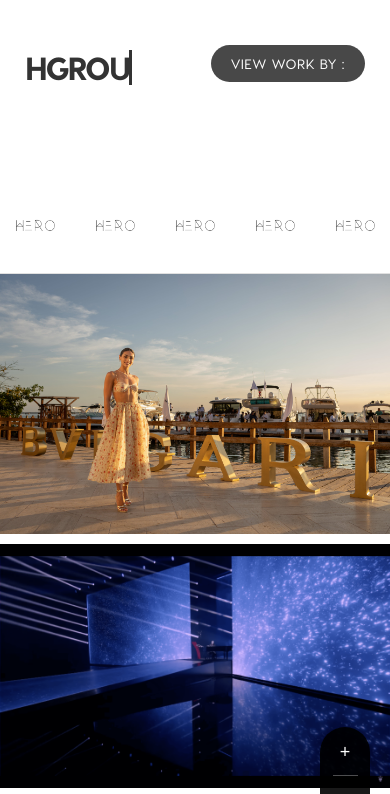
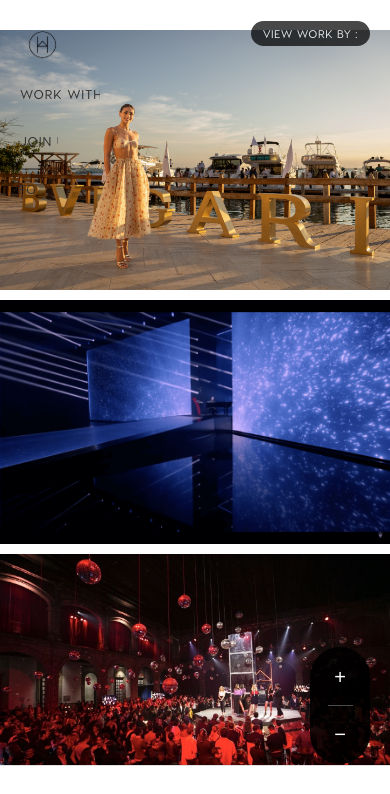
Before and after one commit to sebastiux/purpleclone, a React (Vite) app: page / in a window 390 px wide. Shown: the top 794 px of the page. Built offline with nearby package versions, Linux system fonts and the light colour scheme; a web font is replaced by a local one.

Commit message:
DetailsMain

```diff
--- a/src/App.css
+++ b/src/App.css
@@ -5,85 +5,90 @@
   background-color: #fff;
 }
 
-/* Corrected Main Header */
+/* Main Header */
 .main-header {
   width: 100%;
-  height: auto;
+  min-height: 180px;
   background-color: #fff;
   z-index: 1000;
   position: relative;
   transition: all 0.6s ease-in-out;
-  padding: 20px 0;
 }
 
 .main-header.hidden {
   height: 0;
+  min-height: 0;
   overflow: hidden;
-  padding: 0;
 }
 
 .header-content {
-  height: 25vh;
   display: flex;
   flex-direction: column;
-  justify-content: space-between;
   padding: 30px;
   position: relative;
   background-color: #fff;
+  height: 100%;
 }
 
-/* Logo Animation - Better sizing */
+/* Logo Container - BIGGER LOGO */
 .logo-container {
   position: absolute;
-  top: 25px;
-  left: 25px;
-  background: #fff;
-  padding: 5px 0;
+  top: 30px;
+  left: 30px;
   z-index: 1001;
 }
 
 .logo {
-  font-size: 3rem;
-  font-weight: 900;
-  font-family: 'Visby CF', sans-serif;
-  color: #333;
-  letter-spacing: -2px;
-  overflow: hidden;
-  white-space: nowrap;
-  width: 0;
-  animation: typewriter 1.5s steps(7) 4.5s forwards; /* Changed timing */
-  border-right: 3px solid #333;
+  height: 100px; /* Bigger logo */
+  width: auto;
+  object-fit: contain;
+  opacity: 0;
+  animation: fadeInLogo 1.5s ease 4.5s forwards;
 }
 
-@keyframes typewriter {
+@keyframes fadeInLogo {
+  from {
+    opacity: 0;
+    transform: scale(0.8);
+  }
   to {
-    width: 100%;
+    opacity: 1;
+    transform: scale(1);
   }
 }
 
-/* Navigation Styles - Better positioning and sizing */
+/* Navigation - Left side vertical menu */
 .main-nav {
   position: absolute;
-  top: 55%;
-  left: 25px;
-  transform: translateY(-50%);
+  top: 120px;
+  left: 30px;
 }
 
 .nav-list {
   list-style: none;
   margin: 0;
   padding: 0;
+  display: flex;
+  flex-direction: column;
+  gap: 12px;
 }
 
 .nav-item {
-  margin: 12px 0;
+  margin: 0;
   opacity: 0;
-  animation: fadeIn 0.3s ease var(--nav-delay) forwards;
+  transform: translateX(-30px);
+  animation: slideInLeft 0.6s ease forwards;
 }
 
-.nav-item:nth-child(1) { animation-delay: 1s; }
-.nav-item:nth-child(2) { animation-delay: 1.2s; }
-.nav-item:nth-child(3) { animation-delay: 1.4s; }
+.nav-item:nth-child(1) {
+  animation-delay: 5s;
+}
+.nav-item:nth-child(2) {
+  animation-delay: 5.2s;
+}
+.nav-item:nth-child(3) {
+  animation-delay: 5.4s;
+}
 
 @keyframes slideInLeft {
   to {
@@ -145,13 +150,13 @@
   transform: translateX(10px);
 }
 
-/* View Work Button - Better sizing */
+/* View Work Button */
 .view-work-btn {
   position: absolute;
-  top: 25px;
-  right: 25px;
+  top: 30px;
+  right: 30px;
   opacity: 0;
-  animation: fadeIn 0.8s ease 5.5s forwards; /* Changed timing */
+  animation: fadeIn 0.8s ease 5.5s forwards;
 }
 
 .view-work-btn button {
@@ -191,13 +196,20 @@
   align-items: center;
   justify-content: center;
   z-index: 9999;
-  animation: fadeOutPresentation 0.5s ease 4s forwards;
+  animation: fadeOutPresentation 0.5s ease 16s forwards;
+}
+
+.presentation-content {
+  display: flex;
+  flex-direction: column;
+  align-items: center;
+  gap: 40px;
 }
 
 .presentation-text {
   font-size: 2.5rem;
   font-weight: 700;
-  font-family: 'Visby CF', sans-serif;
+  font-family: 'Visby CF';
   color: #000;
   text-align: center;
   overflow: hidden;
@@ -205,6 +217,14 @@
   width: 0;
   animation: typewriterPresentation 3s steps(35) 0.5s forwards;
   border-right: 3px solid #000;
+}
+
+.presentation-logo {
+  height: 400px;
+  width: auto;
+  object-fit: contain;
+  opacity: 0;
+  animation: fadeInLogo 1s ease 3s forwards;
 }
 
 @keyframes typewriterPresentation {
@@ -220,11 +240,11 @@
   }
 }
 
-/* Holdings Menu - White background */
+/* Holdings Menu - Thinner */
 .holdings-menu {
   width: 100%;
   background: #fff;
-  padding: 20px 0;
+  padding: 10px 0;
   z-index: 999;
   transition: all 0.5s ease;
   border-bottom: 1px solid #e0e0e0;
@@ -234,8 +254,11 @@
 
 .holdings-menu.fixed {
   position: fixed;
-  top: 50px;
+  top: 60px;
+  left: 0;
+  right: 0;
   background: #fff;
+  box-shadow: 0 2px 5px rgba(0, 0, 0, 0.05);
 }
 
 .holdings-container {
@@ -245,7 +268,7 @@
   gap: 60px;
   width: 100%;
   margin: 0 auto;
-  padding: 15px 20px;
+  padding: 5px 20px;
   background: #fff;
 }
 
@@ -285,7 +308,7 @@
 .holding-item:hover::after {
   content: '';
   position: absolute;
-  bottom: -8px;
+  bottom: -5px;
   left: 0;
   right: 0;
   height: 2px;
@@ -318,18 +341,19 @@
   text-align: center;
 }
 
-/* Horizontal Navigation - White background */
+/* Horizontal Navigation - MORE VISIBLE */
 .horizontal-nav {
   position: fixed;
   top: 0;
   left: 0;
   width: 100%;
   background: #fff;
-  padding: 12px 0;
+  padding: 15px 0;
   z-index: 998;
   transform: translateY(-100%);
   transition: transform 0.5s ease;
   border-bottom: 1px solid #e0e0e0;
+  box-shadow: 0 2px 5px rgba(0, 0, 0, 0.1);
 }
 
 .horizontal-nav.visible {
@@ -341,17 +365,16 @@
   justify-content: space-between;
   align-items: center;
   width: 100%;
+  max-width: 1400px;
   margin: 0 auto;
   padding: 0 40px;
   background: #fff;
 }
 
 .logo-small {
-  font-size: 1.4rem;
-  font-weight: 900;
-  font-family: 'Visby CF', sans-serif;
-  color: #333;
-  letter-spacing: -1px;
+  height: 50px;
+  width: auto;
+  object-fit: contain;
 }
 
 .horizontal-nav-list {
@@ -360,22 +383,43 @@
   gap: 35px;
   margin: 0;
   padding: 0;
+  align-items: center;
 }
 
 .horizontal-nav-list a {
   text-decoration: none;
   color: #333;
-  font-weight: 500;
+  font-weight: 600;
   font-family: 'Visby CF', sans-serif;
-  font-size: 0.9rem;
-  transition: color 0.3s ease;
+  font-size: 0.85rem;
+  transition: all 0.3s ease;
+  text-transform: uppercase;
+  letter-spacing: 0.5px;
 }
 
 .horizontal-nav-list a:hover {
   color: #8B5CF6;
 }
 
-/* Vertical Zoom Controls - Always visible */
+/* Hamburger Menu */
+.mobile-menu-toggle {
+  display: none;
+  background: none;
+  border: none;
+  cursor: pointer;
+  padding: 5px;
+  flex-direction: column;
+  gap: 4px;
+}
+
+.mobile-menu-toggle span {
+  width: 25px;
+  height: 2px;
+  background: #333;
+  transition: all 0.3s ease;
+}
+
+/* Vertical Zoom Controls */
 .zoom-controls {
   position: fixed;
   bottom: 40px;
@@ -427,7 +471,7 @@
   margin: 3px 0;
 }
 
-/* Main Content - White background */
+/* Main Content */
 .main-content {
   width: 100%;
   position: relative;
@@ -536,15 +580,19 @@
   grid-template-columns: repeat(7, 1fr);
 }
 
-/* Responsive adjustments */
+/* Responsive - Tablet */
 @media (max-width: 1024px) {
   .portfolio-masonry {
     grid-template-columns: repeat(2, 1fr) !important;
     row-gap: 15px;
   }
 
+  .header-content {
+    padding: 25px;
+  }
+
   .logo {
-    font-size: 2.5rem;
+    height: 60px;
   }
 
   .nav-link {
@@ -560,61 +608,81 @@
   .holdings-container {
     gap: 40px;
   }
+
+  .horizontal-nav-list {
+    gap: 25px;
+  }
+
+  .horizontal-nav-list a {
+    font-size: 0.8rem;
+  }
 }
 
+/* Responsive - Mobile */
 @media (max-width: 768px) {
+  /* Portfolio */
   .portfolio-masonry {
     grid-template-columns: 1fr !important;
     row-gap: 10px;
   }
 
+  /* Main Header */
   .main-header {
-    height: 22vh;
+    min-height: auto;
+    padding-bottom: 0;
   }
 
   .header-content {
-    height: 22vh;
     padding: 20px;
+    padding-bottom: 10px;
+  }
+
+  .logo-container {
+    top: 20px;
+    left: 20px;
   }
 
   .logo {
-    font-size: 2rem;
+    height: 50px;
+  }
+
+  /* Navigation */
+  .main-nav {
+    top: 80px;
+    left: 20px;
+  }
+
+  .nav-list {
+    gap: 8px;
   }
 
   .nav-link {
-    font-size: 0.95rem;
+    font-size: 0.9rem;
   }
 
-  .zoom-controls {
-    bottom: 20px;
+  /* View Work Button */
+  .view-work-btn {
+    top: 20px;
     right: 20px;
-    width: 50px;
   }
 
-  .zoom-btn {
-    width: 40px;
-    height: 40px;
-    font-size: 18px;
+  .view-work-btn button {
+    font-size: 0.75rem;
+    padding: 8px 16px;
   }
 
-  .holdings-container {
-    gap: 30px;
-    padding: 0 15px;
+  /* Presentation */
+  .presentation-text {
+    font-size: 1.5rem;
+    padding: 0 20px;
   }
 
-  .holding-logo,
-  .holding-placeholder {
-    width: 50px;
+  .presentation-logo {
     height: 50px;
   }
 
-  .holdings-menu {
-    padding: 15px 0;
-  }
-
-  .presentation-text {
-    font-size: 1.5rem;
-    padding: 0 20px;
+  .presentation-content {
+    gap: 25px;
   }
 
   @keyframes typewriterPresentation {
@@ -622,4 +690,126 @@
       width: 90vw;
     }
   }
+
+  /* Holdings Menu - MOVE TO BOTTOM ON MOBILE */
+  .holdings-menu {
+    position: fixed;
+    bottom: 0;
+    top: auto;
+    width: 100%;
+    background: #fff;
+    padding: 10px 0;
+    border-top: 1px solid #e0e0e0;
+    border-bottom: none;
+    box-shadow: 0 -2px 5px rgba(0, 0, 0, 0.1);
+    z-index: 997;
+  }
+
+  .holdings-menu.fixed {
+    position: fixed;
+    bottom: 0;
+    top: auto;
+  }
+
+  .holdings-container {
+    gap: 20px;
+    padding: 5px 15px;
+    overflow-x: auto;
+    justify-content: flex-start;
+    -webkit-overflow-scrolling: touch;
+  }
+
+  .holding-logo,
+  .holding-placeholder {
+    width: 45px;
+    height: 45px;
+    flex-shrink: 0;
+  }
+
+  /* Horizontal Nav on Mobile */
+  .horizontal-nav {
+    padding: 12px 0;
+  }
+
+  .nav-content {
+    padding: 0 20px;
+  }
+
+  .logo-small {
+    height: 30px;
+  }
+
+  /* Hamburger menu on mobile */
+  .mobile-menu-toggle {
+    display: flex;
+  }
+
+  .horizontal-nav-list {
+    position: absolute;
+    top: 100%;
+    left: 0;
+    right: 0;
+    background: #fff;
+    flex-direction: column;
+    padding: 20px;
+    border-top: 1px solid #e0e0e0;
+    transform: translateY(-100%);
+    opacity: 0;
+    visibility: hidden;
+    transition: all 0.3s ease;
+    box-shadow: 0 5px 10px rgba(0, 0, 0, 0.1);
+  }
+
+  .horizontal-nav-list.mobile-open {
+    transform: translateY(0);
+    opacity: 1;
+    visibility: visible;
+  }
+
+  .horizontal-nav-list a {
+    font-size: 0.9rem;
+    padding: 10px 0;
+    display: block;
+  }
+
+  /* Adjust main content for bottom holdings */
+  .main-content {
+    padding-bottom: 80px;
+  }
+
+  /* Zoom controls adjustment */
+  .zoom-controls {
+    bottom: 80px;
+    right: 20px;
+  }
 }
+
+/* Extra small mobile */
+@media (max-width: 480px) {
+  .logo {
+    height: 50px;
+  }
+
+  .nav-link {
+    font-size: 0.8rem;
+  }
+
+  .view-work-btn button {
+    font-size: 0.7rem;
+    padding: 6px 12px;
+  }
+
+  .presentation-text {
+    font-size: 1.2rem;
+  }
+
+  .holding-logo,
+  .holding-placeholder {
+    width: 40px;
+    height: 40px;
+  }
+
+  .holdings-container {
+    gap: 15px;
+  }
+}
--- a/src/App.jsx
+++ b/src/App.jsx
@@ -1,5 +1,6 @@
 import { useState, useEffect } from 'react'
-import { logos, images } from './assets'
+import { logohgroup, holdingsLogos } from './assets/logos'
+import { images } from './assets'
 import './App.css'
 
 function App() {
@@ -7,6 +8,7 @@ function App() {
   const [scrollY, setScrollY] = useState(0)
   const [gridColumns, setGridColumns] = useState(3)
   const [showPresentation, setShowPresentation] = useState(true)
+  const [mobileMenuOpen, setMobileMenuOpen] = useState(false)
 
   useEffect(() => {
     const handleScroll = () => setScrollY(window.scrollY)
@@ -26,7 +28,7 @@ function App() {
   useEffect(() => {
     const timer = setTimeout(() => {
       setShowPresentation(false)
-    }, 4500) // Show for 4.5 seconds total
+    }, 4500)
     return () => clearTimeout(timer)
   }, [])
 
@@ -40,20 +42,31 @@ function App() {
 
   return (
     <div className="App">
-      {/* Presentation Message */}
+      {/* Presentation Message with Logo */}
       {showPresentation && (
         <div className="presentation-overlay">
-          <h1 className="presentation-text">
-            Welcome to HGROUP Creative Studio
-          </h1>
+          <div className="presentation-content">
+            <h1 className="presentation-text">
+              Welcome to HGROUP Creative Studio
+            </h1>
+            <img
+              src={logohgroup}
+              alt="HGROUP"
+              className="presentation-logo"
+            />
+          </div>
         </div>
       )}
 
-      {/* Compact Main Header */}
+      {/* Main Header */}
       <header className={`main-header ${!showMainHeader ? 'hidden' : ''}`}>
         <div className="header-content">
           <div className="logo-container">
-            <h1 className="logo">HGROUP</h1>
+            <img
+              src={logohgroup}
+              alt="HGROUP"
+              className="logo"
+            />
           </div>
 
           <nav className="main-nav">
@@ -82,10 +95,10 @@ function App() {
         </div>
       </header>
 
-      {/* Holdings Submenu - White background */}
+      {/* Holdings Submenu */}
       <section className={`holdings-menu ${!showMainHeader ? 'fixed' : ''}`}>
         <div className="holdings-container">
-          {logos.holdingsLogos.map((holding, index) => (
+          {holdingsLogos.map((holding, index) => (
             <div
               key={holding.id}
               className="holding-item"
@@ -108,12 +121,26 @@ function App() {
         </div>
       </section>
 
-      {/* Rest of your component remains the same */}
       {/* Horizontal Navigation */}
       <nav className={`horizontal-nav ${!showMainHeader ? 'visible' : ''}`}>
         <div className="nav-content">
-          <div className="logo-small">HGROUP</div>
-          <ul className="horizontal-nav-list">
+          <img
+            src={logohgroup}
+            alt="HGROUP"
+            className="logo-small"
+          />
+
+          {/* Hamburger button for mobile */}
+          <button
+            className="mobile-menu-toggle"
+            onClick={() => setMobileMenuOpen(!mobileMenuOpen)}
+          >
+            <span></span>
+            <span></span>
+            <span></span>
+          </button>
+
+          <ul className={`horizontal-nav-list ${mobileMenuOpen ? 'mobile-open' : ''}`}>
             <li><a href="#">WORK WITH US</a></li>
             <li><a href="#">ABOUT US</a></li>
             <li><a href="#">CONTACT US</a></li>
@@ -123,7 +150,7 @@ function App() {
         </div>
       </nav>
 
-      {/* Vertical Zoom Controls - Always visible */}
+      {/* Vertical Zoom Controls */}
       <div className="zoom-controls">
         <button
           className="zoom-btn zoom-plus"
```
